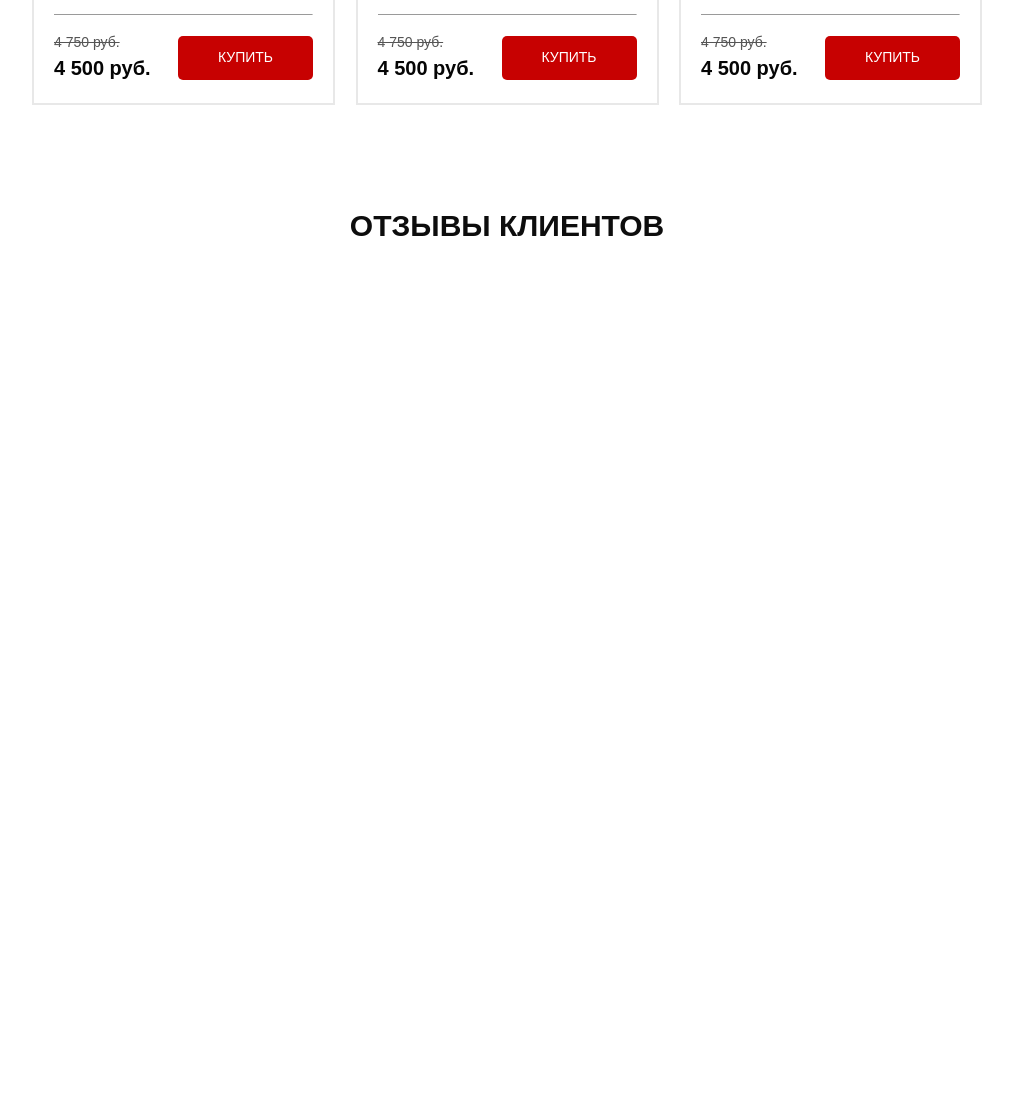
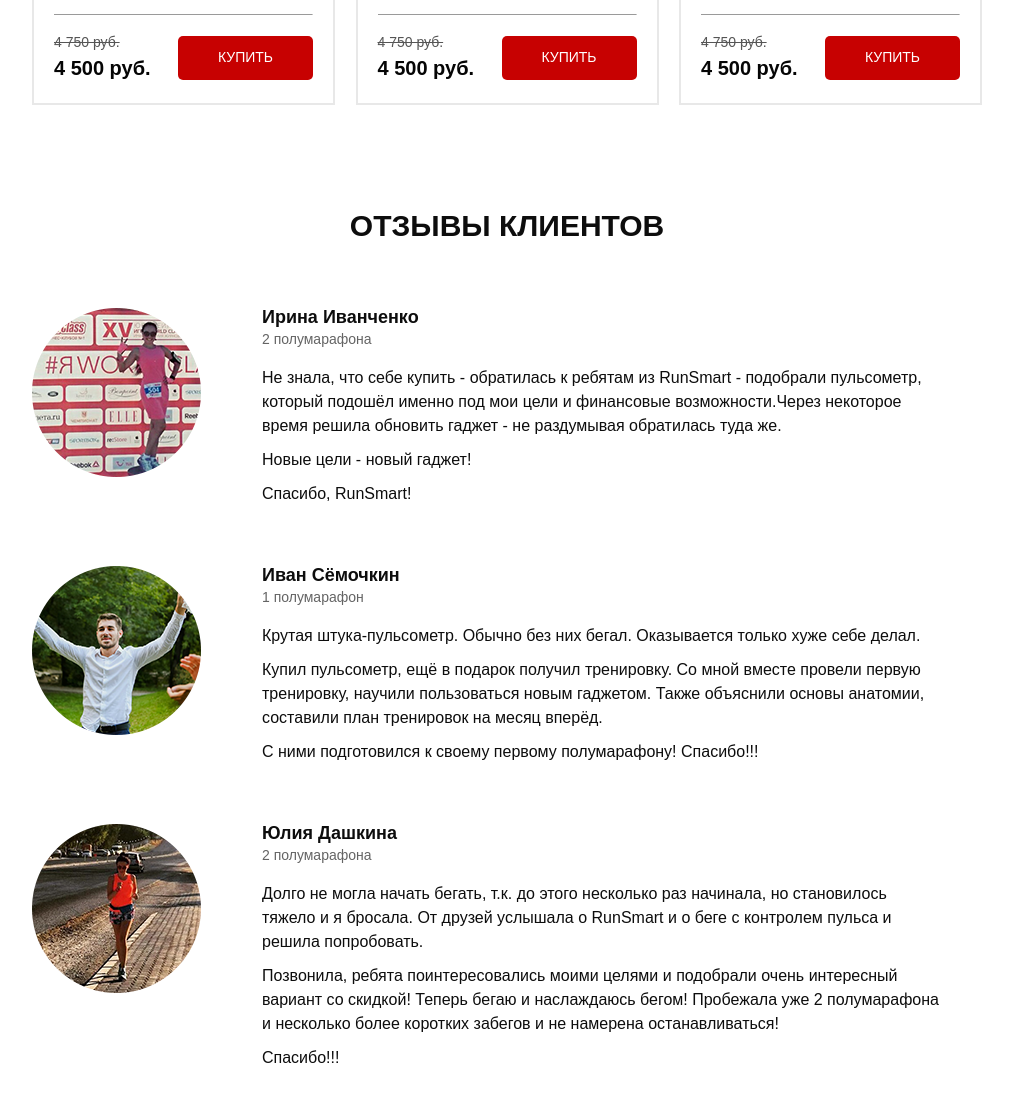
Before and after one commit to Denchik730/project-website-pulse, a website: page src/index.html in a window 1280 px wide. Shown: the part 3612-4713 px from the top of the page, without its empty margins (133-1146 px from the left). Before the commit the page ends 3876 px from the top, so only its background shows below. Drawn offline with nearby package versions, Linux system fonts and the light colour scheme.

Commit message:
finiched layout section with reviews of clients

```diff
--- a/src/index.html
+++ b/src/index.html
@@ -442,11 +442,35 @@
         <div class="container">
             <h2 class="title">отзывы клиентов</h2>
             <div class="client-card">
-                <h3 class="client-card__name"></h3>
-                <p class="client-card__sport-achiev"></p>
-                <p class="client-card__review"></p>
-                <p class="client-card__review"></p>
-                <p class="client-card__review"></p>
+                <img class="client-card__photo" src="./icons/photo_1.png" alt="фотография клиента">
+                <div class="client-card__info">
+                    <h3 class="client-card__name">Ирина Иванченко</h3>
+                    <p class="client-card__sport-achiev">2 полумарафона</p>
+                    <p class="client-card__review-text">Не знала, что себе купить - обратилась к ребятам из RunSmart - подобрали пульсометр, который подошёл именно под мои цели и финансовые возможности.Через некоторое время решила обновить гаджет - не раздумывая обратилась туда же.
+                    </p>
+                    <p class="client-card__review-text">Новые цели - новый гаджет!</p>
+                    <p class="client-card__review-text">Спасибо, RunSmart! </p>
+                </div>
+            </div>
+            <div class="client-card">
+                <img class="client-card__photo" src="./icons/photo_2.png" alt="фотография клиента">
+                <div class="client-card__info">
+                    <h3 class="client-card__name">Иван Сёмочкин</h3>
+                    <p class="client-card__sport-achiev">1 полумарафон</p>
+                    <p class="client-card__review-text">Крутая штука-пульсометр. Обычно без них бегал. Оказывается только хуже себе делал.</p>
+                    <p class="client-card__review-text">Купил пульсометр, ещё в подарок получил тренировку. Со мной вместе провели первую тренировку, научили пользоваться новым гаджетом. Также объяснили основы анатомии, составили план тренировок на месяц вперёд.</p>
+                    <p class="client-card__review-text">С ними подготовился к своему первому полумарафону! Спасибо!!!</p>
+                </div>
+            </div>
+            <div class="client-card">
+                <img class="client-card__photo" src="./icons/photo_3.png" alt="фотография клиента">
+                <div class="client-card__info">
+                    <h3 class="client-card__name">Юлия Дашкина</h3>
+                    <p class="client-card__sport-achiev">2 полумарафона</p>
+                    <p class="client-card__review-text">Долго не могла начать бегать, т.к. до этого несколько раз начинала, но становилось тяжело и я бросала. От друзей услышала о RunSmart и о беге с контролем пульса и решила попробовать.</p>
+                    <p class="client-card__review-text">Позвонила, ребята поинтересовались моими целями и подобрали очень интересный вариант со скидкой! Теперь бегаю и наслаждаюсь бегом! Пробежала уже 2 полумарафона и несколько более коротких забегов и не намерена останавливаться!</p>
+                    <p class="client-card__review-text">Спасибо!!!</p>
+                </div>
             </div>
         </div>
     </section>
--- /dev/null
+++ b/src/sass/blocks/_reviews.scss
@@ -0,0 +1,39 @@
+.reviews {
+    padding-bottom: 48px;
+    min-height: 920px;
+}
+
+.client-card {
+    display: flex;
+    // justify-content: space-between;
+    column-gap: 61px;
+    margin-top: 60px;
+    &__photo {
+        width: 169px;
+        height: 169px;
+        // margin-right: 61px;
+    }
+    &__info {
+        width: 680px;
+    }
+    &__name {
+        font-weight: 700;
+        font-size: 18px;
+        line-height: 18px;
+        color: #0D0D0D;
+    }
+    &__sport-achiev {
+        margin-top: 3px;
+        font-weight: 500;
+        font-size: 14px;
+        color: #646464;
+    }
+    &__review-text {
+        margin-top: 10px;
+        margin-bottom: 0;
+        font-weight: 300;
+        font-size: 16px;
+        line-height: 24px;
+        color: #0D0D0D;
+    }
+}
--- a/src/sass/style.scss
+++ b/src/sass/style.scss
@@ -23,3 +23,4 @@ h1, h2, h3, h4, h5, h6 {
 @import 'blocks/forms';
 @import 'blocks/carousel';
 @import 'blocks/catalog';
+@import 'blocks/reviews';
```
Also changed, not shown: src/css/style.min.css.
